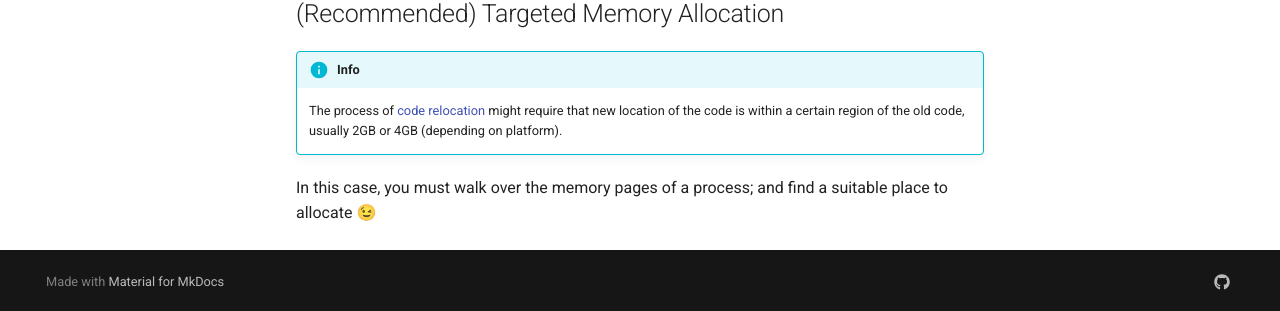
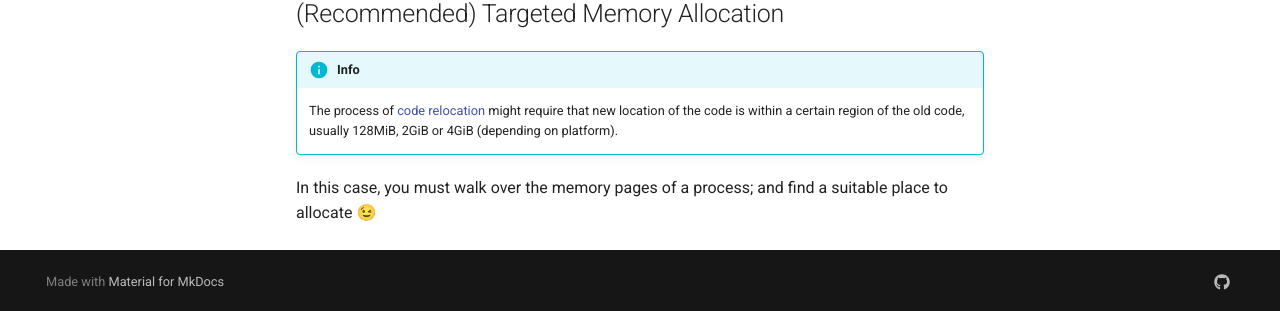
Before and after one commit to Reloaded-Project/Reloaded.Hooks-rs, an MkDocs documentation site: the page built from docs/dev/platform/overview.md, in a window 1280 px wide and 900 px high, scrolled down 1236 px. Shown: the part 586-897 px from the top of the window. Built offline with MkDocs 1.6.1 and Material for MkDocs 9.7.7, drawn with Linux system fonts in a browser that asks for light colours; comment, search, counter and statistics services are not loaded.

Commit message:
Added: Further Clarification about Code Relocation Regions

```diff
--- a/docs/dev/platform/overview.md
+++ b/docs/dev/platform/overview.md
@@ -61,6 +61,6 @@ ahead of every function call. It will then call `restore_write_xor_execute` afte
 !!! info
 
     The process of [code relocation](../arch/overview.md#code-relocation) might require that new location of the code
-    is within a certain region of the old code, usually 2GB or 4GB (depending on platform).
+    is within a certain region of the old code, usually 128MiB, 2GiB or 4GiB (depending on platform).
 
 In this case, you must walk over the memory pages of a process; and find a suitable place to allocate 😉
```
